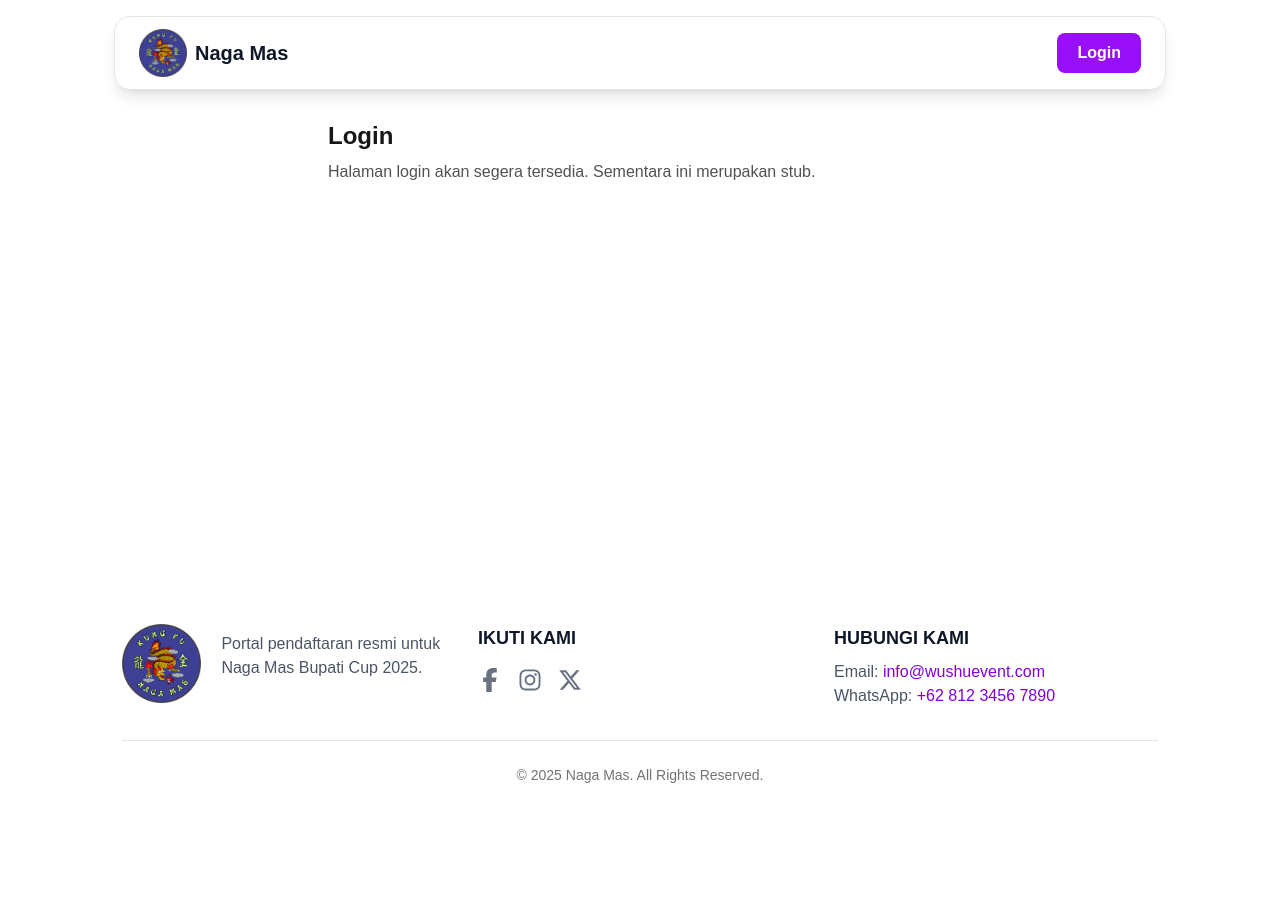
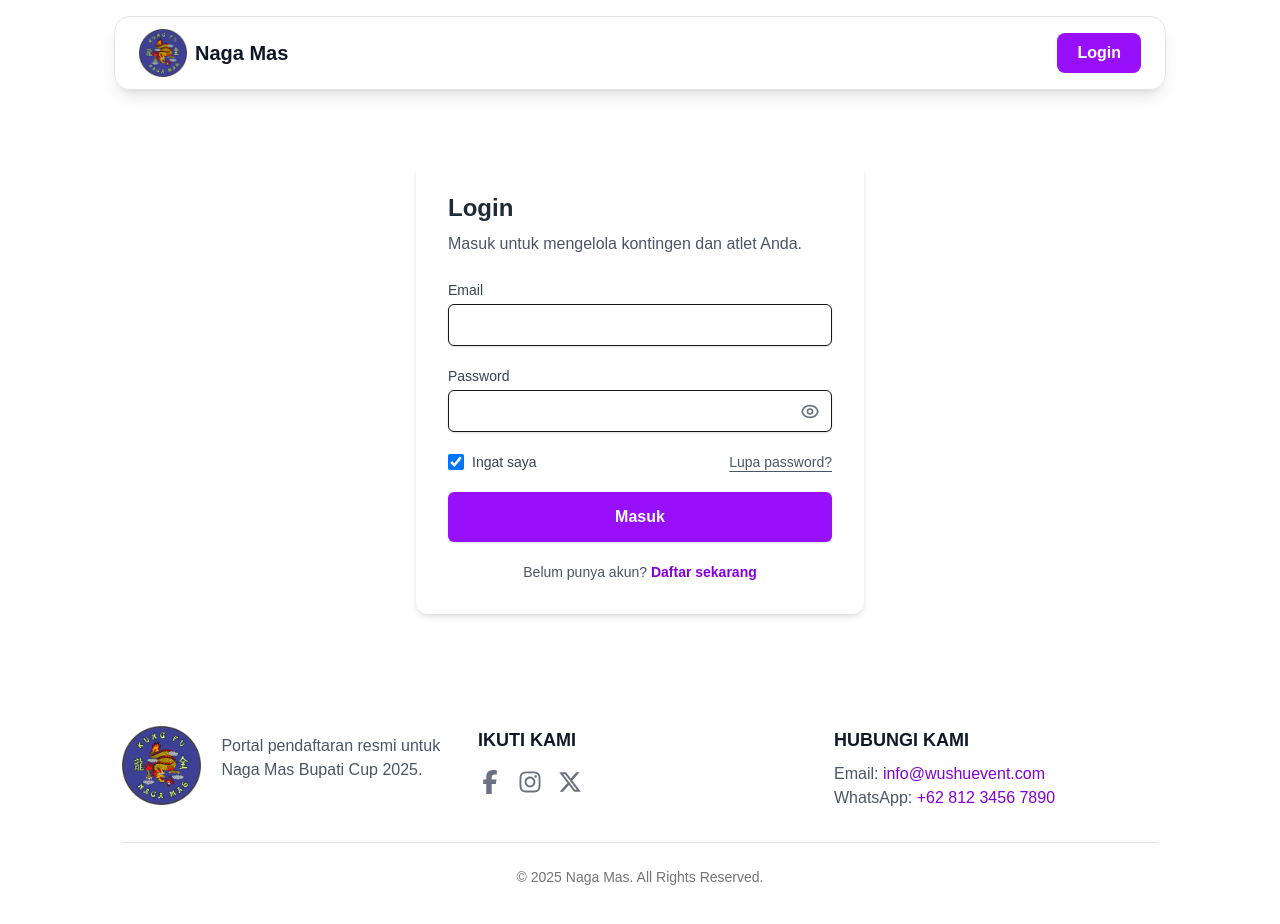
Before and after one commit to dvpms/bupati-cup-wushu, a Next.js app: page /login in a window 1280 px wide. Shown: the top 924 px of the page. Before the commit the page ends 833 px from the top, so only its background shows below. Built offline with nearby package versions, Linux system fonts and the light colour scheme.

Commit message:
feat(login): implement functional login page with validation and session; add dashboard stub; adjust success copy

```diff
--- a/src/app/login/page.js
+++ b/src/app/login/page.js
@@ -1,14 +1,163 @@
-export const metadata = {
-  title: "Login | Wushu Event",
-};
+"use client";
+
+import { useEffect, useMemo, useState } from "react";
+import { useRouter } from "next/navigation";
+import Link from "next/link";
 
 export default function LoginPage() {
+  const router = useRouter();
+  const [email, setEmail] = useState("");
+  const [password, setPassword] = useState("");
+  const [showPassword, setShowPassword] = useState(false);
+  const [remember, setRemember] = useState(true);
+  const [loading, setLoading] = useState(false);
+  const [errors, setErrors] = useState({});
+
+  useEffect(() => {
+    // If already logged in, go to dashboard
+    try {
+      const raw = localStorage.getItem("session") || sessionStorage.getItem("session");
+      if (raw) router.replace("/dashboard");
+    } catch {}
+  }, [router]);
+
+  const validate = () => {
+    const next = {};
+    if (!/[^\s@]+@[^\s@]+\.[^\s@]+/.test(email)) next.email = "Email tidak valid";
+    if (!password || password.length < 8) next.password = "Minimal 8 karakter";
+    setErrors(next);
+    return next;
+  };
+
+  const handleSubmit = async (e) => {
+    e.preventDefault();
+    const errs = validate();
+    if (Object.keys(errs).length) return;
+    setLoading(true);
+    // Simulate auth delay
+    await new Promise((r) => setTimeout(r, 600));
+    try {
+      // Hydrate session using registration info if present
+      let name = "Pengguna";
+      let kontingen = undefined;
+      const reg = JSON.parse(localStorage.getItem("registrationResult") || "null");
+      if (reg && reg.email?.toLowerCase() === email.toLowerCase()) {
+        name = reg.managerName || name;
+        kontingen = reg.kontingenName || kontingen;
+      } else {
+        // infer a name from email local part
+        name = email.split("@")[0];
+      }
+      const sess = {
+        user: { email, name, kontingen },
+        createdAt: Date.now(),
+      };
+      if (remember) {
+        localStorage.setItem("session", JSON.stringify(sess));
+      } else {
+        sessionStorage.setItem("session", JSON.stringify(sess));
+      }
+    } catch {}
+    setLoading(false);
+    router.push("/dashboard");
+  };
+
   return (
-    <main className="min-h-[60vh] max-w-2xl mx-auto p-6">
-      <h1 className="text-2xl font-semibold mb-2">Login</h1>
-      <p className="text-neutral-600 dark:text-neutral-400">
-        Halaman login akan segera tersedia. Sementara ini merupakan stub.
-      </p>
-    </main>
+    <div className="container mx-auto py-16 px-6 md:px-8 lg:max-w-[960px] xl:max-w-[1100px] 2xl:max-w-[1240px]">
+      <div className="max-w-md mx-auto bg-white rounded-xl shadow-md p-8">
+        <h1 className="text-2xl font-bold text-gray-800">Login</h1>
+        <p className="mt-2 text-gray-600">Masuk untuk mengelola kontingen dan atlet Anda.</p>
+        <form className="mt-6 space-y-5" onSubmit={handleSubmit}>
+          <div>
+            <label htmlFor="email" className="block text-sm font-medium text-gray-700">
+              Email
+            </label>
+            <input
+              id="email"
+              name="email"
+              type="email"
+              autoComplete="email"
+              value={email}
+              onChange={(e) => setEmail(e.target.value)}
+              className="mt-1 block w-full px-3 py-2 bg-white border rounded-md shadow-sm focus:outline-none focus:ring-2 focus:ring-purple-600 focus:border-purple-600"
+              aria-invalid={!!errors.email}
+            />
+            {errors.email && <p className="mt-1 text-sm text-red-600">{errors.email}</p>}
+          </div>
+
+          <div>
+            <label htmlFor="password" className="block text-sm font-medium text-gray-700">
+              Password
+            </label>
+            <div className="relative">
+              <input
+                id="password"
+                name="password"
+                type={showPassword ? "text" : "password"}
+                value={password}
+                onChange={(e) => setPassword(e.target.value)}
+                className="mt-1 block w-full px-3 py-2 bg-white border rounded-md shadow-sm focus:outline-none focus:ring-2 focus:ring-purple-600 focus:border-purple-600 pr-10"
+                aria-invalid={!!errors.password}
+              />
+              <button
+                type="button"
+                onClick={() => setShowPassword((v) => !v)}
+                className="absolute inset-y-0 right-0 top-1/2 -translate-y-1/2 pr-3 text-gray-500 hover:text-gray-700"
+                aria-label={showPassword ? "Sembunyikan password" : "Tampilkan password"}
+              >
+                {showPassword ? (
+                  <svg className="w-5 h-5" fill="none" stroke="currentColor" viewBox="0 0 24 24">
+                    <path strokeLinecap="round" strokeLinejoin="round" strokeWidth="2" d="M13.875 18.825A10.05 10.05 0 0112 19c-4.478 0-8.268-2.943-9.542-7 1.274-4.057 5.064-7 9.542-7 .847 0 1.67.127 2.454.364m-6.082 11.45a1 1 0 01-1.414-1.414l1-1a1 1 0 111.414 1.414l-1 1zM15 12a3 3 0 11-6 0 3 3 0 016 0z"></path>
+                    <path strokeLinecap="round" strokeLinejoin="round" strokeWidth="2" d="M2.458 12C3.732 7.943 7.523 5 12 5c4.478 0 8.268 2.943 9.542 7-1.274 4.057-5.064 7-9.542 7-4.477 0-8.268-2.943-9.542-7z"></path>
+                  </svg>
+                ) : (
+                  <svg className="w-5 h-5" fill="none" stroke="currentColor" viewBox="0 0 24 24">
+                    <path strokeLinecap="round" strokeLinejoin="round" strokeWidth="2" d="M15 12a3 3 0 11-6 0 3 3 0 016 0z"></path>
+                    <path strokeLinecap="round" strokeLinejoin="round" strokeWidth="2" d="M2.458 12C3.732 7.943 7.523 5 12 5c4.478 0 8.268 2.943 9.542 7-1.274 4.057-5.064 7-9.542 7-4.477 0-8.268-2.943-9.542-7z"></path>
+                  </svg>
+                )}
+              </button>
+            </div>
+            {errors.password && <p className="mt-1 text-sm text-red-600">{errors.password}</p>}
+          </div>
+
+          <div className="flex items-center justify-between">
+            <label className="inline-flex items-center gap-2 text-sm text-gray-700">
+              <input
+                type="checkbox"
+                checked={remember}
+                onChange={(e) => setRemember(e.target.checked)}
+                className="h-4 w-4 rounded border-gray-300 text-purple-600 focus:ring-purple-600"
+              />
+              Ingat saya
+            </label>
+            <Link href="#" className="text-sm text-gray-600 hover:text-gray-800 underline underline-offset-4">
+              Lupa password?
+            </Link>
+          </div>
+
+          <button
+            type="submit"
+            disabled={loading}
+            className="w-full inline-flex items-center justify-center gap-2 py-3 px-5 border border-transparent rounded-md shadow-sm text-base font-semibold text-white bg-purple-600 hover:bg-purple-700 focus:outline-none focus:ring-2 focus:ring-offset-2 focus:ring-purple-500 transition-colors duration-200 disabled:opacity-60 disabled:cursor-not-allowed"
+          >
+            {loading && (
+              <svg className="h-5 w-5 animate-spin" viewBox="0 0 24 24" fill="none">
+                <circle className="opacity-25" cx="12" cy="12" r="10" stroke="currentColor" strokeWidth="4"></circle>
+                <path className="opacity-75" fill="currentColor" d="M4 12a8 8 0 018-8v4a4 4 0 00-4 4H4z"></path>
+              </svg>
+            )}
+            {loading ? "Memproses…" : "Masuk"}
+          </button>
+
+          <p className="text-sm text-gray-600 text-center">
+            Belum punya akun? {" "}
+            <Link href="/daftar" className="font-semibold text-purple-700 hover:text-purple-800">
+              Daftar sekarang
+            </Link>
+          </p>
+        </form>
+      </div>
+    </div>
   );
 }
```
